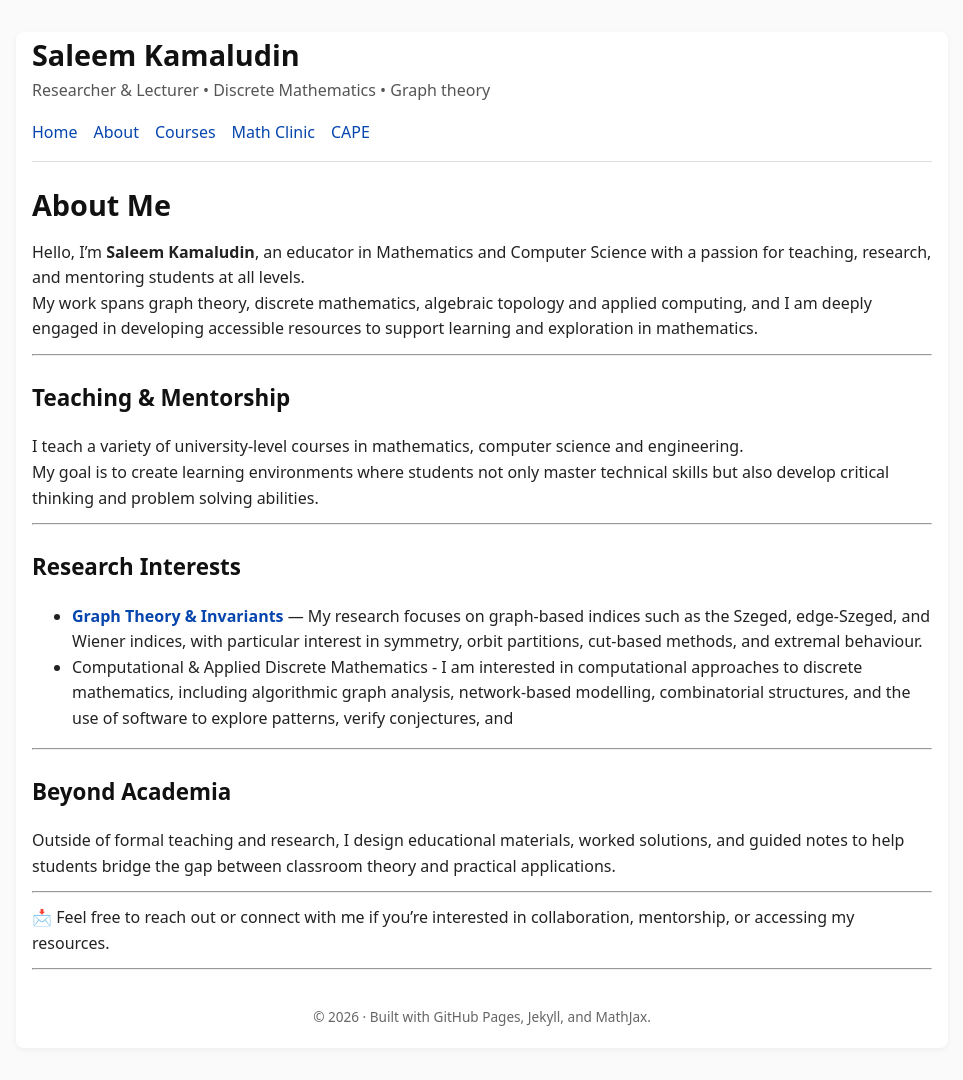
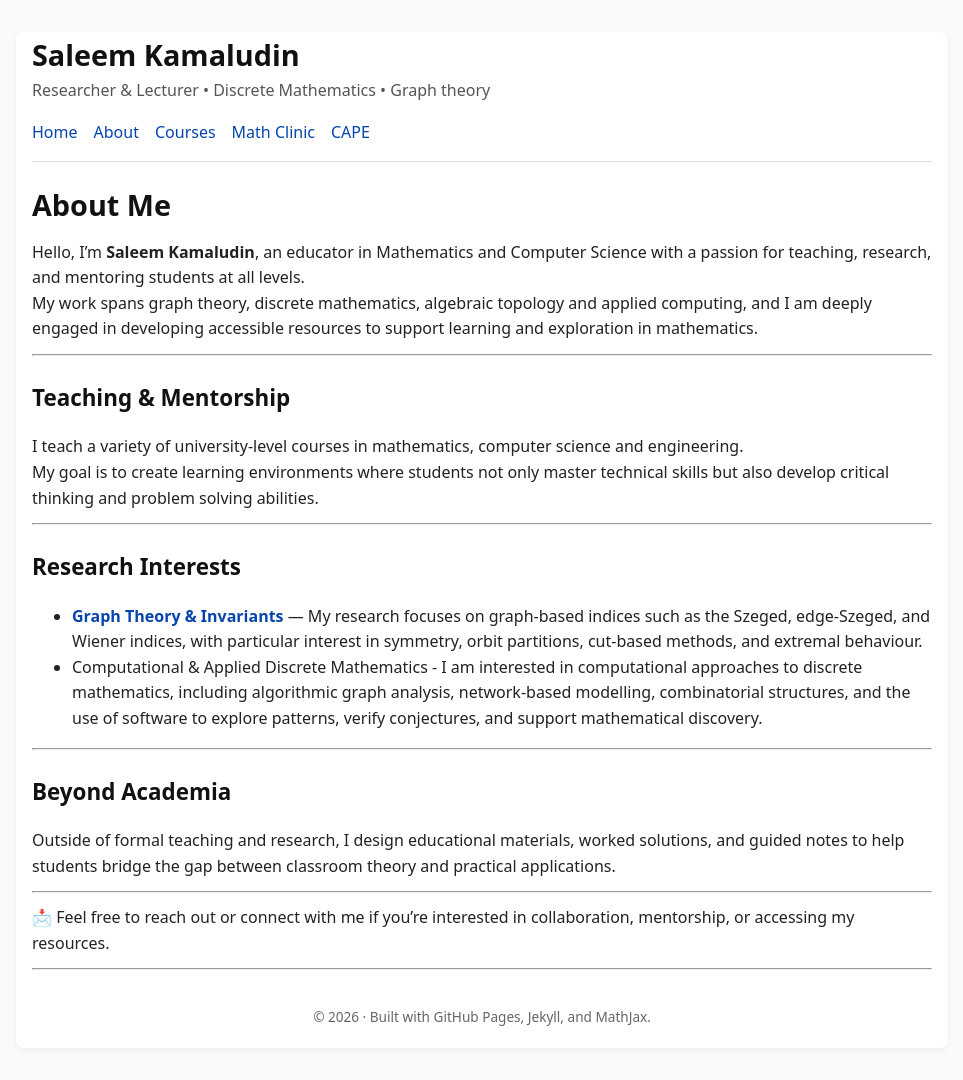
Before and after one commit to SaleemKamaludin/SaleemKamaludin.github.io, a Jekyll site: the page built from about.md, in a window 1280 px wide. Shown: the whole page, without its empty margins (158-1121 px from the left). Built offline with Jekyll 4.4.1, drawn with Linux system fonts in a browser that asks for light colours.

Commit message:
Update about.md

```diff
--- a/about.md
+++ b/about.md
@@ -20,7 +20,7 @@ My goal is to create learning environments where students not only master techni
 
 ## Research Interests
 - <a href="{{ '/notes/graph-theory/' | relative_url }}"><strong>Graph Theory & Invariants</strong></a> — My research focuses on graph-based indices such as the Szeged, edge-Szeged, and Wiener indices, with particular interest in symmetry, orbit partitions, cut-based methods, and extremal behaviour.
-- Computational & Applied Discrete Mathematics - I am interested in computational approaches to discrete mathematics, including algorithmic graph analysis, network-based modelling, combinatorial structures, and the use of software to explore patterns, verify conjectures, and
+- Computational & Applied Discrete Mathematics - I am interested in computational approaches to discrete mathematics, including algorithmic graph analysis, network-based modelling, combinatorial structures, and the use of software to explore patterns, verify conjectures, and support mathematical discovery.
 
 
 
```
